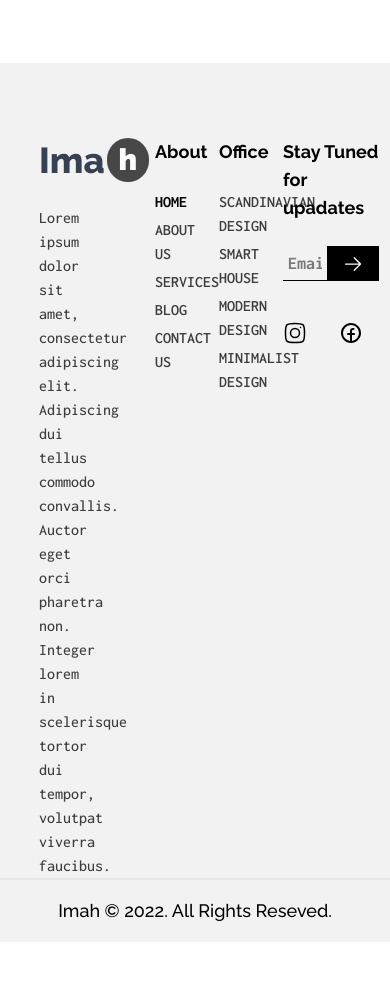
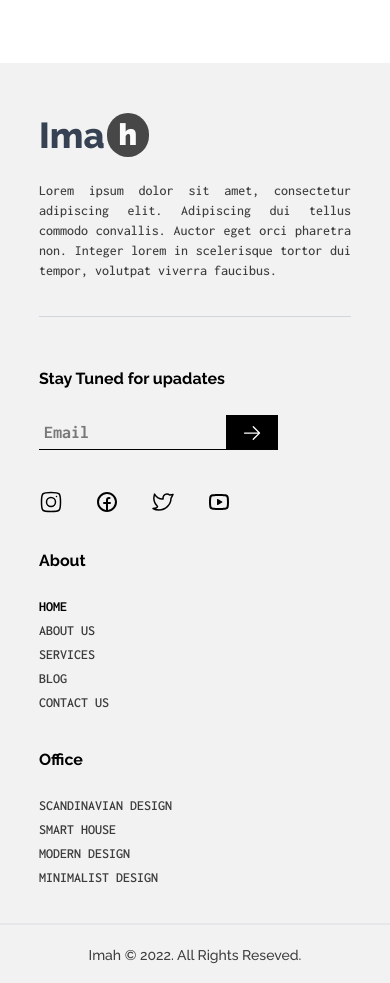
Before and after one commit to tannaznamdar/Architecture-Landing-Page, a React (Vite) app: page / in a window 390 px wide. Shown: the part 8460-9443 px from the top of the page. Before the commit the page ends 9402 px from the top, so only its background shows below. Built offline with nearby package versions, Linux system fonts and the light colour scheme.

Commit message:
Responsive- footer

```diff
--- a/src/components/footer/Footer.jsx
+++ b/src/components/footer/Footer.jsx
@@ -24,32 +24,39 @@ export default function Footer() {
 
   return (
     <footer className="bottom-0">
-      <div className="bg-[#F2F2F2] pt-[75px] border-b-2 border-gray-200 flex gap-3 px-[10%]">
-        <div className="w-2/6">
+      <div className="bg-[#F2F2F2] lg:pt-[75px] pt-[50px] border-b-2 border-gray-200 lg:flex gap-3 px-[10%] ">
+        <div className="lg:w-2/6 mb-[50px] lg:mb-0">
           <FooterLogo />
-          <p className="pt-6 pr-20 font-medium font-inconsolata text-[16px] text-[#3D3D3D] text-justify">
+          <p className="pt-6 lg:pr-20 pr-0 font-medium font-inconsolata md:text-[16px] text-sm text-[#3D3D3D] text-justify border-b border-gray-300 lg:border-b-0 pb-[35px] lg:pb-0">
             Lorem ipsum dolor sit amet, consectetur adipiscing elit. Adipiscing
             dui tellus commodo convallis. Auctor eget orci pharetra non. Integer
             lorem in scelerisque tortor dui tempor, volutpat viverra faucibus.
           </p>
         </div>
 
-        <div className="w-1/6">
-          <h3 className="font-raleway font-bold text-lg text-black">About</h3>
+        <div className="flex flex-col-reverse lg:flex-row lg:w-4/6">
+          <div className="lg:w-2/4 md:flex">
+            <div className="lg:w-1/2 w-full mb-[35px] lg:mb-0">
+              <h3 className="font-raleway font-bold md:text-lg text-[16px] text-black">
+                About
+              </h3>
               <div className="mb-6 pt-6">
                 <FooterMenu menuItems={footerMenu} />
               </div>
             </div>
 
-        <div className="w-1/6">
-          <h3 className="font-raleway font-bold text-lg text-black">Office</h3>
+            <div className="lg:w-1/2 w-full mb-[35px] lg:mb-0">
+              <h3 className="font-raleway font-bold md:text-lg text-[16px] text-black">
+                Office
+              </h3>
               <div className="mb-6 pt-6">
                 <FooterMenu menuItems={officeList} />
               </div>
             </div>
+          </div>
 
-        <div className="w-2/6">
-          <h3 className="font-raleway font-bold text-lg text-black">
+          <div className="lg:w-2/4 w-full mb-[35px] lg:mb-0">
+            <h3 className="font-raleway font-bold md:text-lg text-[16px] text-black">
               Stay Tuned for upadates
             </h3>
             <div className="pt-6 flex mb-10 ">
@@ -70,9 +77,10 @@ export default function Footer() {
             </div>
           </div>
         </div>
+      </div>
 
       <div className="bg-[#F2F2F2] py-[17px] text-center">
-          <span className="font-raleway text-lg font-medium ">
+        <span className="font-raleway md:text-lg text-sm font-medium text-[#3D3D3D]">
           Imah © 2022. All Rights Reseved.
         </span>
       </div>
--- a/src/components/footer/FooterMenu.jsx
+++ b/src/components/footer/FooterMenu.jsx
@@ -13,7 +13,7 @@ export default function FooterMenu({ menuItems }) {
                 isActive
                   ? "text-black font-bold"
                   : "text-[#3D3D3D] font-semibold"
-              } cursor-pointer font-inconsolata text-[16px]`
+              } cursor-pointer font-inconsolata md:text-[16px] text-sm`
             }
           >
             <li>{item.name}</li>
```
Lines whose indentation alone changed are shown as unchanged.
